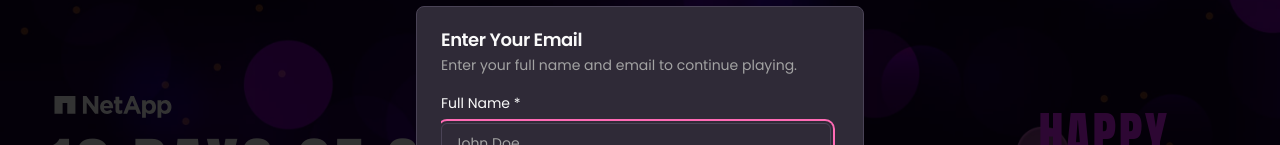
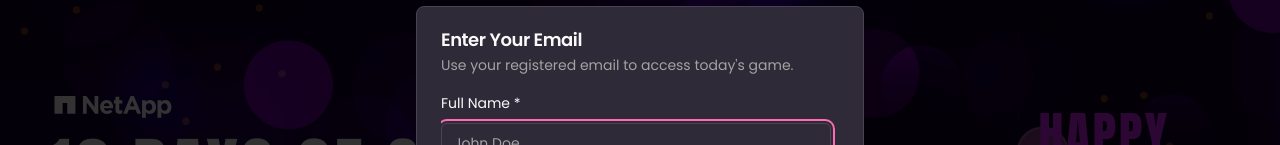
Before and after one commit to jay-isk/netapp, a Next.js app: page / in a window 1280 px wide. Shown: the part 231-376 px from the top of the page. Built offline with nearby package versions, Linux system fonts and the light colour scheme; no server answers.

Commit message:
updated message on login form

```diff
--- a/src/components/email-entry.tsx
+++ b/src/components/email-entry.tsx
@@ -130,7 +130,7 @@ export default function EmailEntry({ onSessionCreated, isRegistration = false }:
           <DialogDescription>
             {showRegistration
               ? "Please fill in your information to register and start playing the campaign."
-              : "Enter your full name and email to continue playing."}
+              : "Use your registered email to access today's game."}
           </DialogDescription>
         </DialogHeader>
         <form onSubmit={handleSubmit} className="flex flex-col flex-1 min-h-0">
```
